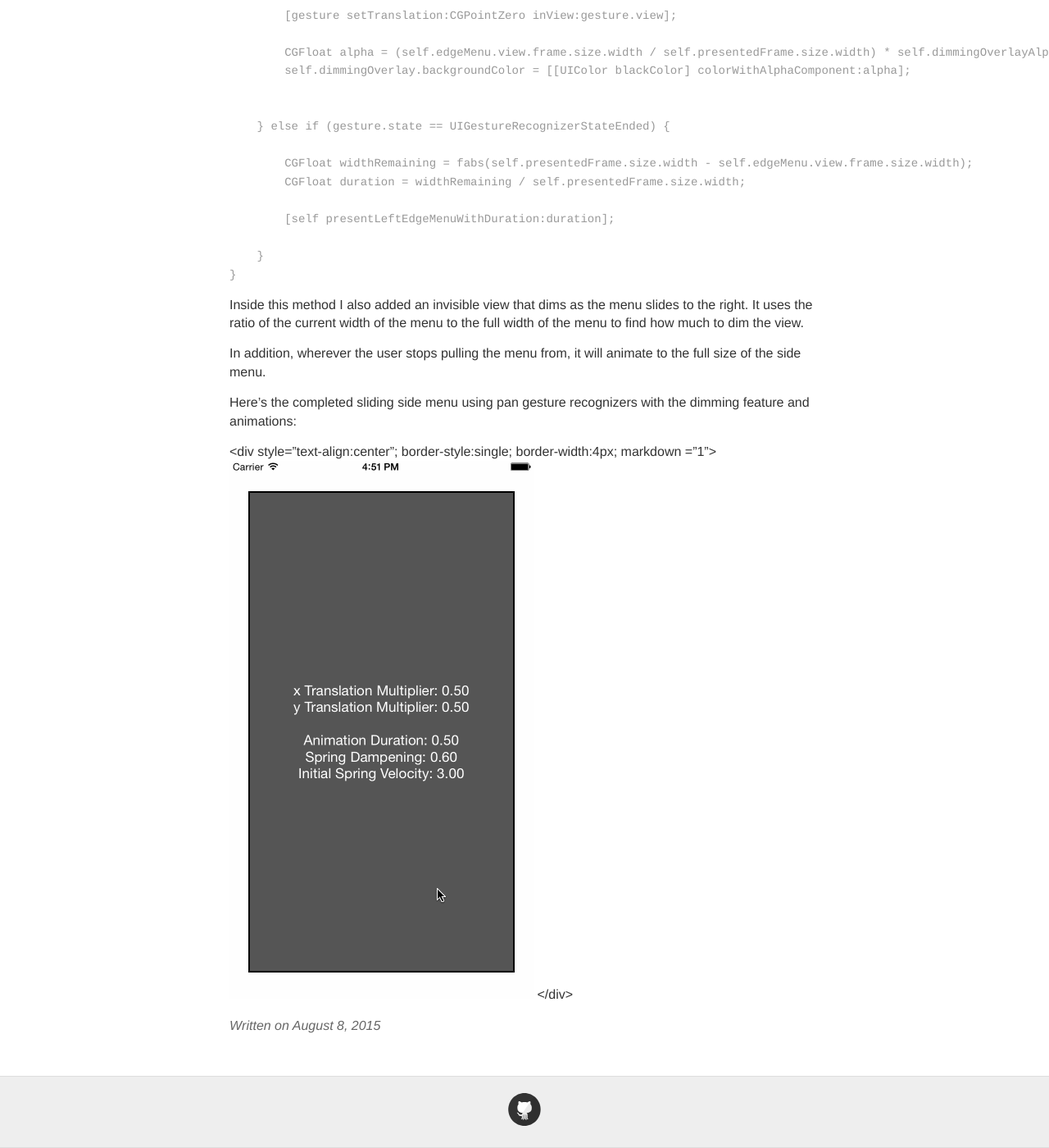
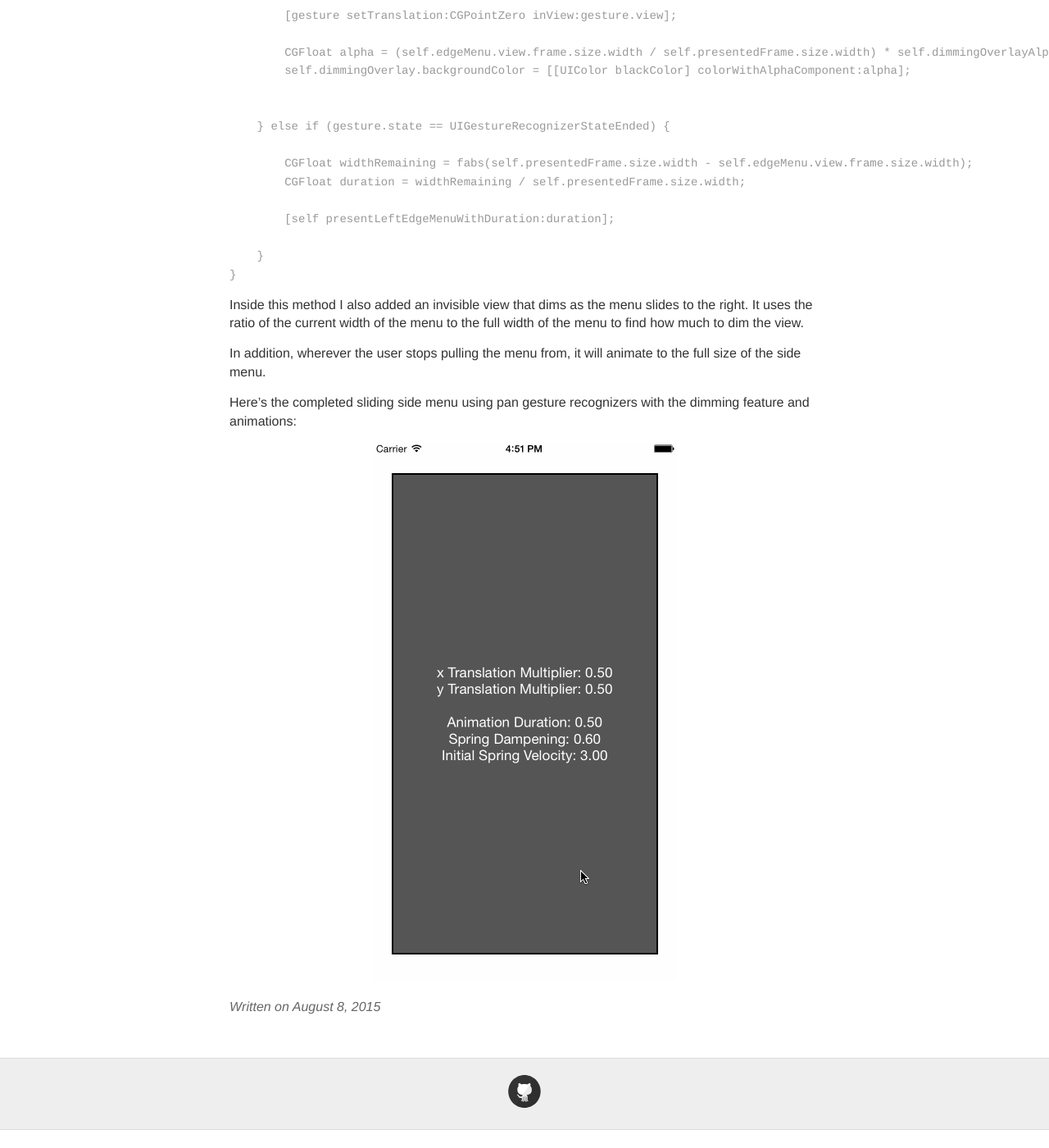
Before and after one commit to trentyou/trentyou.github.io, a Jekyll site: the page built from _posts/2015-8-8-Creating an Interactive Sliding Menu.md, in a window 1280 px wide and 1400 px high, scrolled down 1777 px. Shown: the whole window at 82% size. Built offline with Jekyll 4.4.1, drawn with Linux system fonts in a browser that asks for light colours; after the commit the page ends 3155 px from its top, so only the background shows below that.

Commit message:
Updated 2015-8-8-Creating an Interactive Sliding Menu.md

```diff
--- a/_posts/2015-8-8-Creating an Interactive Sliding Menu.md
+++ b/_posts/2015-8-8-Creating an Interactive Sliding Menu.md
@@ -63,6 +63,6 @@ In addition, wherever the user stops pulling the menu from, it will animate to t
 
 Here's the completed sliding side menu using pan gesture recognizers with the dimming feature and animations:
 
-<div style="text-align:center"; border-style:single; border-width:4px; markdown ="1">
+<div style="text-align:center; border-style:single; border-width:4px" markdown ="1">
 ![](/images/sideedgemenugif.gif)
 </div>
```
